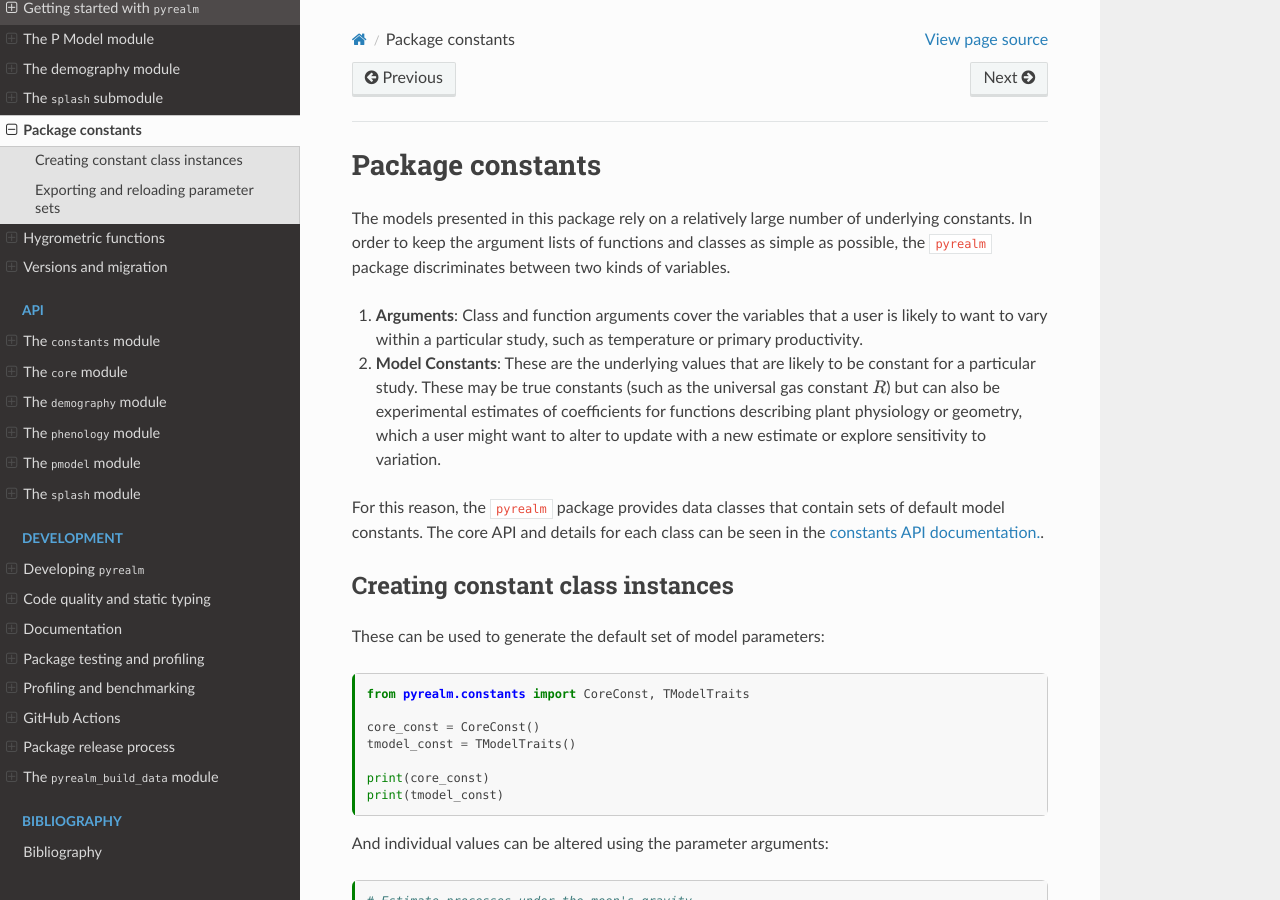
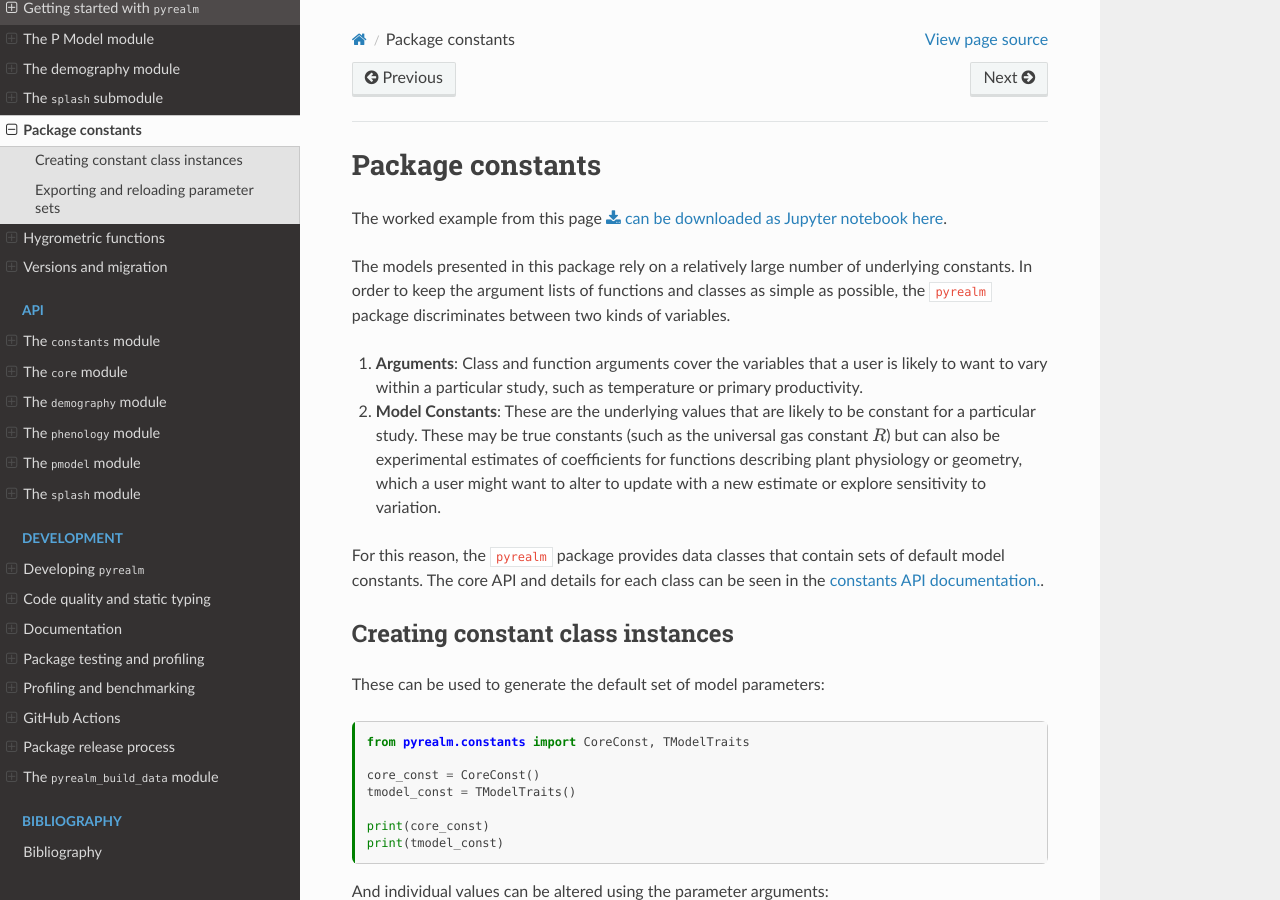
Before and after one commit to ImperialCollegeLondon/pyrealm, a Sphinx documentation site: the page built from docs/source/users/constants.md, in a window 1280 px wide and 900 px high. Built offline with Sphinx 7.4.7 and the Read the Docs theme 3.1.0, drawn with Linux system fonts in a browser that asks for light colours.

Commit message:
add constants jupyter notebook

```diff
--- a/docs/source/users/constants.md
+++ b/docs/source/users/constants.md
@@ -22,6 +22,8 @@
 ---
 
 # Package constants
+
+The worked example from this page {download}`can be downloaded as Jupyter notebook here </_static/Constants.ipynb>`.
 
 The models presented in this package rely on a relatively large number of underlying
 constants. In order to keep the argument lists of functions and classes as simple as
```
Also changed, not shown: docs/source/_static/Constants.ipynb (added).
